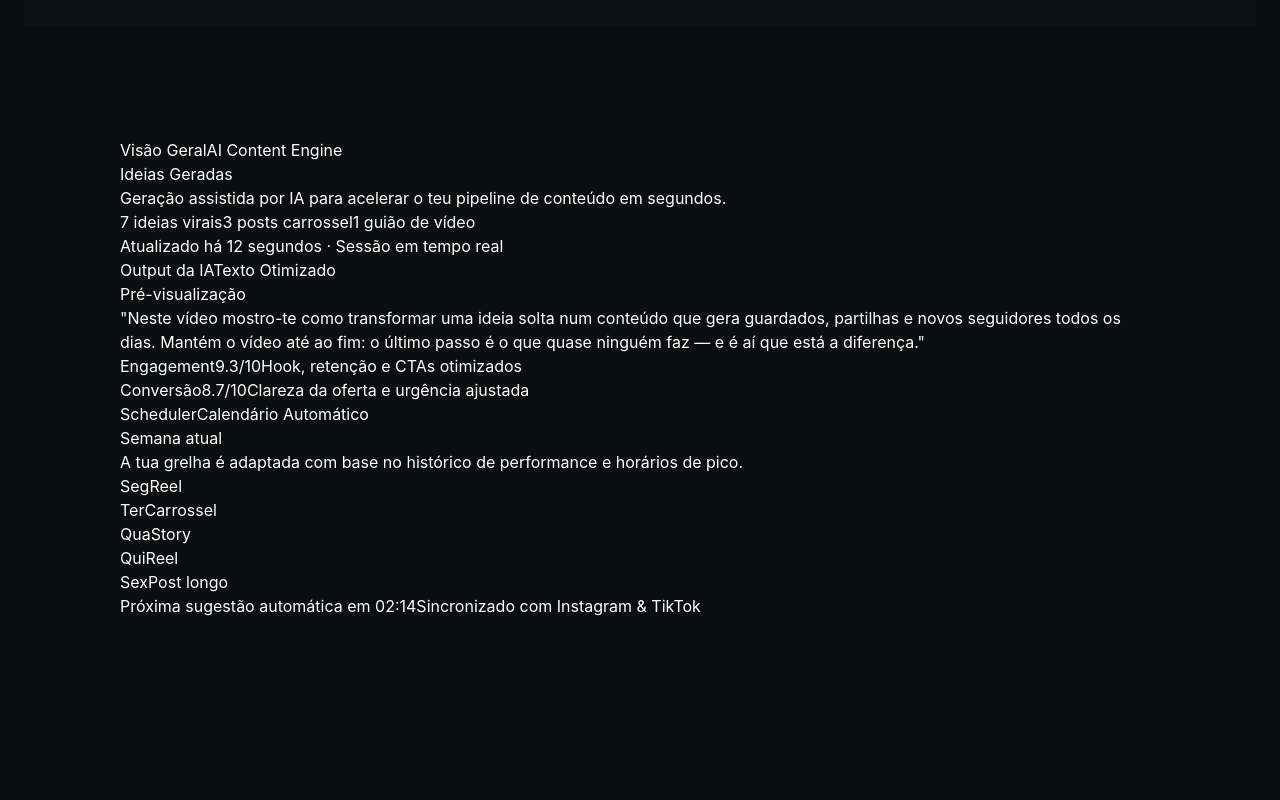
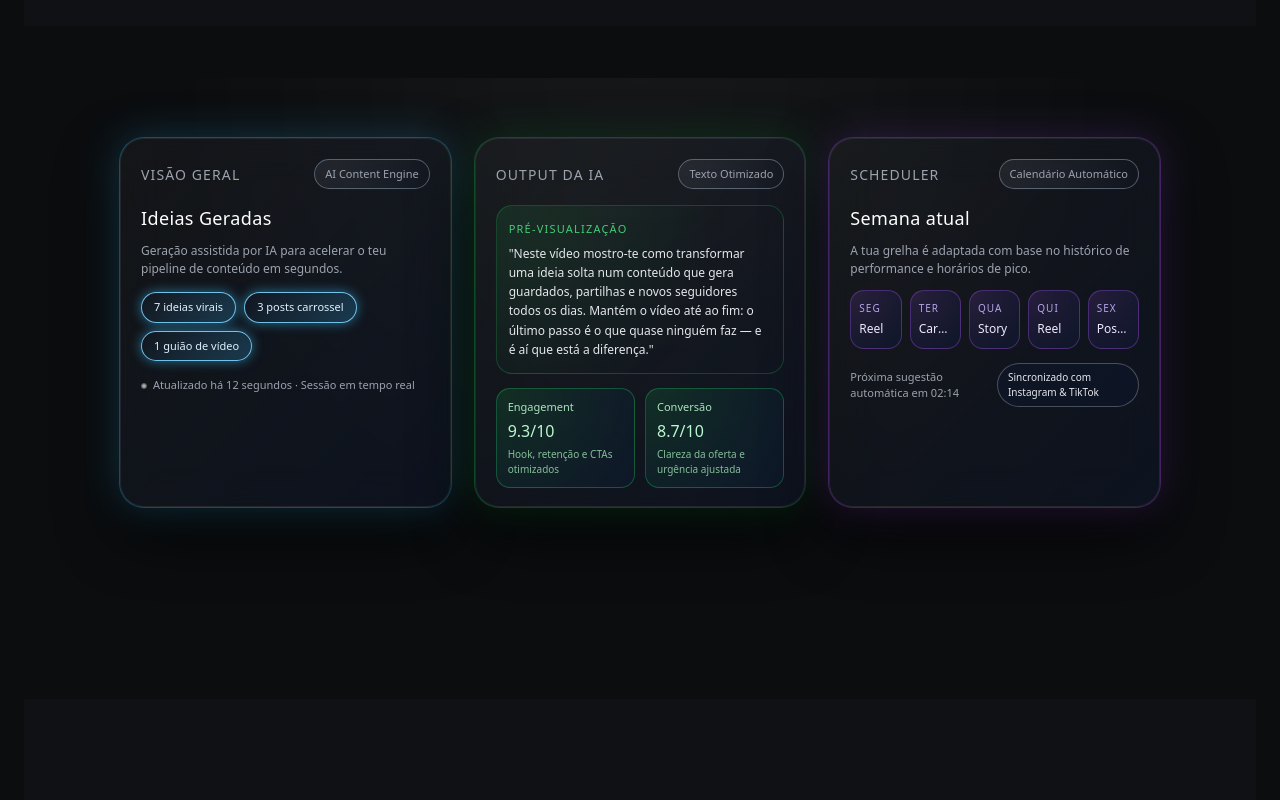
Before and after one commit to user0208308930298929832/creatoragentholder, a Next.js app: page / in a window 1280 px wide. Shown: the part 700-1500 px from the top of the page. Built offline with nearby package versions, Linux system fonts and the light colour scheme.

Commit message:
Update globals.css

```diff
--- a/app/globals.css
+++ b/app/globals.css
@@ -2,10 +2,271 @@
 @tailwind components;
 @tailwind utilities;
 
-html, body {
-  background-color: #0b0d0f;
-  margin: 0;
-  padding: 0;
-  color: white;
-  font-family: 'Inter', sans-serif;
+:root {
+  --bg: #0b0d0f;
+  --card-radius: 24px;
+  --glass-bg: rgba(255, 255, 255, 0.03);
+  --glass-border: rgba(255, 255, 255, 0.08);
+  --text-main: #f9fafb;
+  --text-muted: #9ca3af;
+  --accent-blue: #3b82f6;
+  --accent-purple: #a855f7;
+  --accent-green: #22c55e;
 }
+
+.frame {
+  width: 100%;
+  max-width: 1200px;
+  position: relative;
+}
+
+.frame::before {
+  content: "";
+  position: absolute;
+  inset: -60px;
+  pointer-events: none;
+  background: radial-gradient(circle at top center, rgba(255,255,255,0.10), transparent 60%);
+  opacity: 0.4;
+  mix-blend-mode: screen;
+}
+
+.dashboard {
+  position: relative;
+  display: grid;
+  grid-template-columns: repeat(3, minmax(0, 1fr));
+  gap: 24px;
+  z-index: 1;
+}
+
+@media (max-width: 980px) {
+  .dashboard {
+    grid-template-columns: 1fr;
+  }
+}
+
+.card {
+  position: relative;
+  background: linear-gradient(135deg, rgba(255,255,255,0.04), rgba(15,23,42,0.6));
+  border-radius: var(--card-radius);
+  border: 1px solid var(--glass-border);
+  box-shadow:
+    0 24px 60px rgba(0, 0, 0, 0.85),
+    inset 0 0 0 0.5px rgba(255,255,255,0.06);
+  backdrop-filter: blur(24px);
+  -webkit-backdrop-filter: blur(24px);
+  padding: 20px 20px 18px;
+  overflow: hidden;
+}
+
+.card-header {
+  display: flex;
+  align-items: center;
+  justify-content: space-between;
+  margin-bottom: 16px;
+}
+
+.card-title {
+  font-size: 14px;
+  font-weight: 500;
+  letter-spacing: 0.08em;
+  text-transform: uppercase;
+  color: var(--text-muted);
+}
+
+.card-pill {
+  font-size: 11px;
+  padding: 6px 10px;
+  border-radius: 999px;
+  border: 1px solid rgba(148,163,184,0.5);
+  color: var(--text-muted);
+  background: radial-gradient(circle at top left, rgba(255,255,255,0.06), transparent);
+  backdrop-filter: blur(16px);
+  -webkit-backdrop-filter: blur(16px);
+  white-space: nowrap;
+}
+
+.card-main-title {
+  font-size: 18px;
+  font-weight: 500;
+  margin-bottom: 10px;
+  letter-spacing: 0.02em;
+}
+
+.card-subtext {
+  font-size: 12px;
+  color: var(--text-muted);
+  line-height: 1.5;
+}
+
+/* Glow variants */
+.card-ideas {
+  box-shadow:
+    0 0 0 1px rgba(56,189,248,0.3),
+    0 0 40px rgba(56,189,248,0.25),
+    0 24px 60px rgba(0,0,0,0.9);
+}
+
+.card-texto {
+  box-shadow:
+    0 0 0 1px rgba(34,197,94,0.28),
+    0 0 40px rgba(34,197,94,0.18),
+    0 24px 60px rgba(0,0,0,0.9);
+}
+
+.card-calendario {
+  box-shadow:
+    0 0 0 1px rgba(168,85,247,0.3),
+    0 0 40px rgba(168,85,247,0.22),
+    0 24px 60px rgba(0,0,0,0.9);
+}
+
+/* Card 1: Ideias Geradas */
+.tags-row {
+  display: flex;
+  flex-wrap: wrap;
+  gap: 8px;
+  margin-top: 14px;
+}
+
+.tag {
+  font-size: 11px;
+  padding: 6px 12px;
+  border-radius: 999px;
+  border: 1px solid rgba(125,211,252,0.9);
+  color: #e0f2fe;
+  background: linear-gradient(135deg, rgba(15,23,42,0.2), rgba(56,189,248,0.22));
+  box-shadow:
+    0 0 12px rgba(56,189,248,0.55),
+    0 0 0 0.5px rgba(15,23,42,0.9);
+  backdrop-filter: blur(18px);
+  -webkit-backdrop-filter: blur(18px);
+}
+
+.ideas-counter {
+  font-size: 11px;
+  color: var(--text-muted);
+  margin-top: 16px;
+  display: flex;
+  align-items: center;
+  gap: 6px;
+}
+
+.dot {
+  width: 6px;
+  height: 6px;
+  border-radius: 999px;
+  background: radial-gradient(circle, #e5e7eb, transparent);
+  opacity: 0.9;
+}
+
+/* Card 2: Texto Otimizado */
+.optimized-box {
+  margin-top: 10px;
+  padding: 14px 12px;
+  border-radius: 16px;
+  background: radial-gradient(circle at top left, rgba(34,197,94,0.12), transparent 70%);
+  border: 1px solid rgba(34,197,94,0.25);
+  font-size: 12px;
+  line-height: 1.6;
+  color: #d1fae5;
+}
+
+.optimized-label {
+  font-size: 11px;
+  text-transform: uppercase;
+  letter-spacing: 0.11em;
+  color: rgba(74,222,128,0.9);
+  margin-bottom: 6px;
+}
+
+.optimized-text {
+  font-size: 12px;
+  color: #e5e7eb;
+}
+
+.metrics-row {
+  display: flex;
+  justify-content: space-between;
+  gap: 10px;
+  margin-top: 14px;
+}
+
+.metric-card {
+  flex: 1;
+  border-radius: 14px;
+  padding: 10px 11px;
+  border: 1px solid rgba(34,197,94,0.35);
+  background: radial-gradient(circle at top left, rgba(22,163,74,0.18), rgba(15,23,42,0.9));
+  display: flex;
+  flex-direction: column;
+  gap: 4px;
+}
+
+.metric-label {
+  font-size: 11px;
+  color: rgba(187,247,208,0.9);
+}
+
+.metric-value {
+  font-size: 16px;
+  font-weight: 500;
+  color: #bbf7d0;
+}
+
+.metric-sub {
+  font-size: 10px;
+  color: rgba(163,230,183,0.8);
+}
+
+/* Card 3: Calendário Automático */
+.planner-grid {
+  margin-top: 12px;
+  display: grid;
+  grid-template-columns: repeat(5, minmax(0, 1fr));
+  gap: 8px;
+}
+
+.day-cell {
+  border-radius: 14px;
+  padding: 10px 8px;
+  background: radial-gradient(circle at top left, rgba(168,85,247,0.15), rgba(15,23,42,0.95));
+  border: 1px solid rgba(168,85,247,0.35);
+  display: flex;
+  flex-direction: column;
+  gap: 4px;
+  min-width: 0;
+}
+
+.day-label {
+  font-size: 10px;
+  text-transform: uppercase;
+  letter-spacing: 0.1em;
+  color: rgba(196,181,253,0.9);
+}
+
+.day-content {
+  font-size: 12px;
+  color: #ede9fe;
+  white-space: nowrap;
+  text-overflow: ellipsis;
+  overflow: hidden;
+}
+
+.planner-footer {
+  margin-top: 14px;
+  font-size: 11px;
+  color: var(--text-muted);
+  display: flex;
+  justify-content: space-between;
+  align-items: center;
+  gap: 8px;
+}
+
+.pill-soft {
+  font-size: 10px;
+  padding: 6px 10px;
+  border-radius: 999px;
+  border: 1px solid rgba(209,213,219,0.3);
+  background: rgba(15,23,42,0.7);
+  color: #e5e7eb;
+}
```
